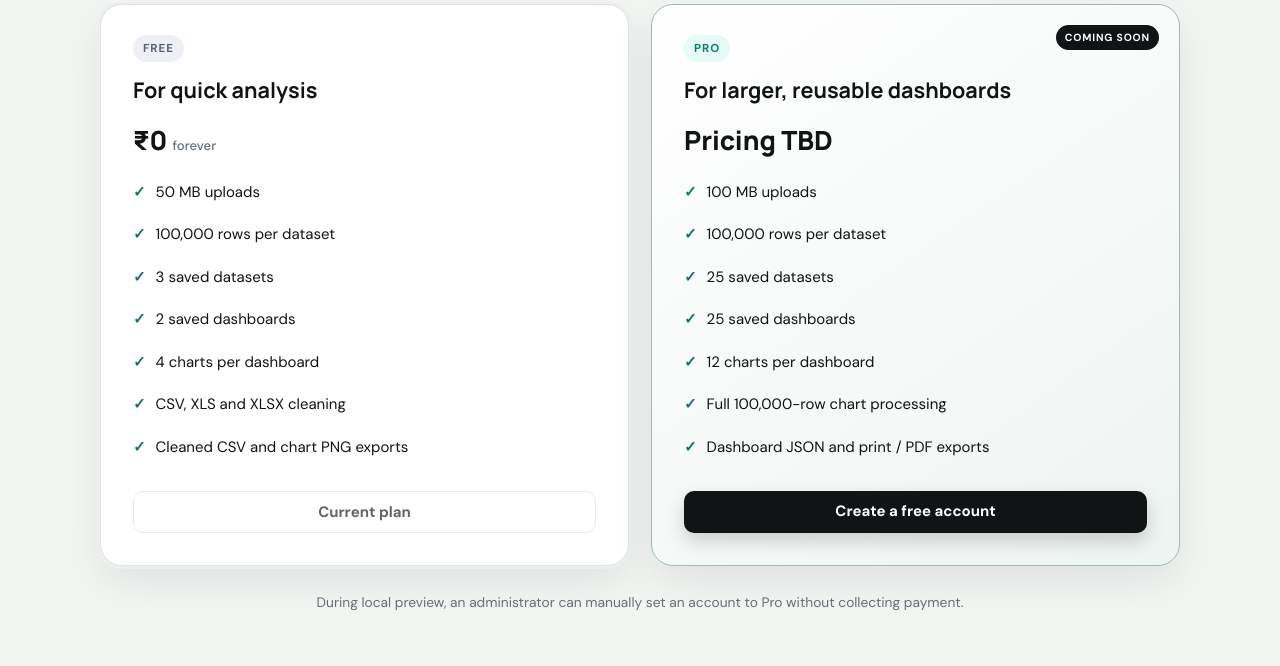
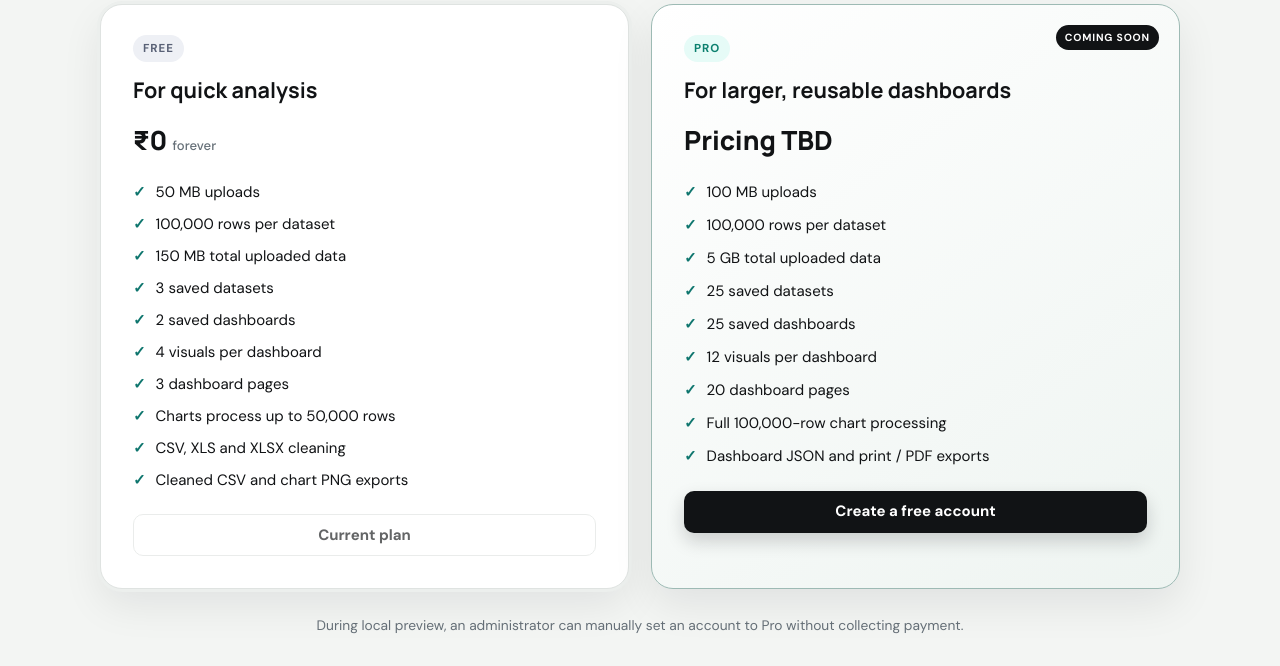
Before and after one commit to Naman794/DataViz-Dash, a Flask app: page /pricing in a window 1280 px wide. Shown: the part 391-1057 px from the top of the page. Before the commit the page ends 1002 px from the top, so only its background shows below. Run offline with Flask 3, Linux system fonts and the light colour scheme.

Commit message:
Refresh pricing capacity details

```diff
--- a/templates/pricing.html
+++ b/templates/pricing.html
@@ -33,9 +33,12 @@
         <ul class="feature-list">
           <li>{{ free_plan.max_upload_mb }} MB uploads</li>
           <li>{{ "{:,}".format(free_plan.max_dataset_rows) }} rows per dataset</li>
+          <li>{{ free_plan.max_storage_mb }} MB total uploaded data</li>
           <li>{{ free_plan.max_datasets }} saved datasets</li>
           <li>{{ free_plan.max_dashboards }} saved dashboards</li>
-          <li>{{ free_plan.max_charts }} charts per dashboard</li>
+          <li>{{ free_plan.max_charts }} visuals per dashboard</li>
+          <li>{{ free_plan.max_pages }} dashboard pages</li>
+          <li>Charts process up to {{ "{:,}".format(free_plan.chart_row_limit) }} rows</li>
           <li>CSV, XLS and XLSX cleaning</li>
           <li>Cleaned CSV and chart PNG exports</li>
         </ul>
@@ -54,9 +57,11 @@
         <ul class="feature-list">
           <li>{{ pro_plan.max_upload_mb }} MB uploads</li>
           <li>{{ "{:,}".format(pro_plan.max_dataset_rows) }} rows per dataset</li>
+          <li>{{ pro_plan.max_storage_mb // 1024 }} GB total uploaded data</li>
           <li>{{ pro_plan.max_datasets }} saved datasets</li>
           <li>{{ pro_plan.max_dashboards }} saved dashboards</li>
-          <li>{{ pro_plan.max_charts }} charts per dashboard</li>
+          <li>{{ pro_plan.max_charts }} visuals per dashboard</li>
+          <li>{{ pro_plan.max_pages }} dashboard pages</li>
           <li>Full {{ "{:,}".format(pro_plan.chart_row_limit) }}-row chart processing</li>
           <li>Dashboard JSON and print / PDF exports</li>
         </ul>
```
